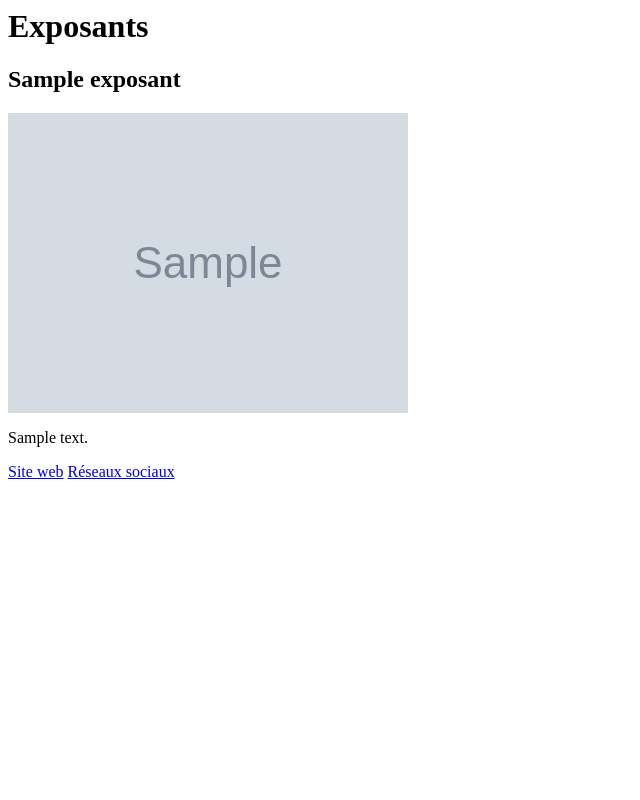
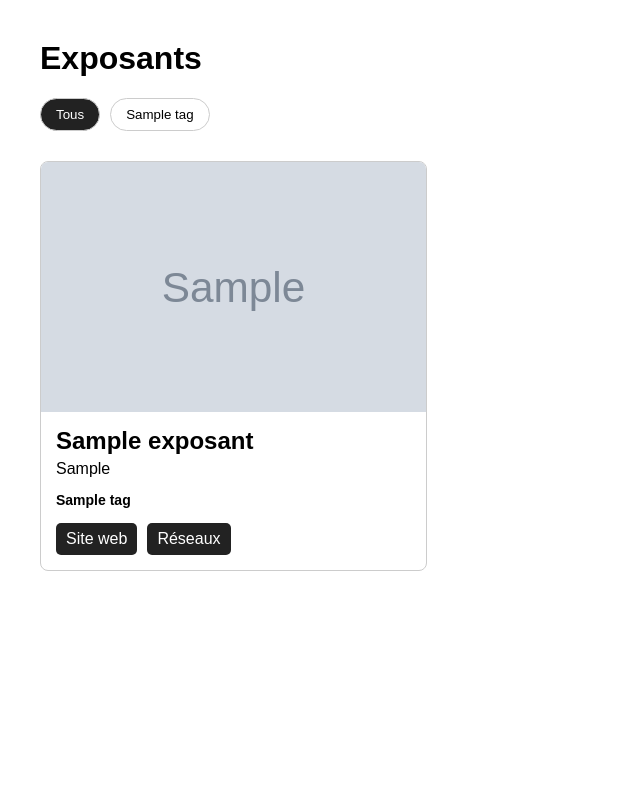
Before and after one commit to Lola-Lfc/Festindieval, a Laravel app: page /exposants in a window 1280 px wide. Shown: the whole page, without its empty margins (0-640 px from the left). Run offline with Laravel 12, Linux system fonts and the light colour scheme; tables that the repository leaves empty hold one stand-in row (values such as "Sample post"); grey boxes marked "Sample" are stand-in pictures; parts of the project's set-up code (start-up, migrations or seed data) failed here and were passed over.

Commit message:
Basic front for exposant

```diff
--- a/SiteWeb/app/Http/Controllers/ExposantsController.php
+++ b/SiteWeb/app/Http/Controllers/ExposantsController.php
@@ -3,13 +3,15 @@
 namespace App\Http\Controllers;
 
 use App\Models\Exposant;
+use App\Models\Tag;
 
 class ExposantsController extends Controller
 {
     public function index()
     {
         $exposants = Exposant::all();
+        $tags = Tag::all();
 
-        return view('exposants', compact('exposants'));
+        return view('exposants', compact('exposants', 'tags'));
     }
 }
--- a/SiteWeb/app/Models/Exposant.php
+++ b/SiteWeb/app/Models/Exposant.php
@@ -7,4 +7,9 @@ use Illuminate\Database\Eloquent\Model;
 class Exposant extends Model
 {
     protected $guarded = [];
+
+    public function tag()
+    {
+        return $this->belongsTo(Tag::class);
+    }
 }
--- /dev/null
+++ b/SiteWeb/public/css/exposants.css
@@ -0,0 +1,102 @@
+body {
+    font-family: Arial, sans-serif;
+    margin: 40px;
+}
+
+.filtres {
+    display: flex;
+    flex-wrap: wrap;
+    gap: 10px;
+    margin-bottom: 30px;
+}
+
+.filtre {
+    padding: 8px 15px;
+    border: 1px solid #ccc;
+    background: white;
+    border-radius: 20px;
+    cursor: pointer;
+}
+
+.filtre.actif {
+    background: #222;
+    color: white;
+}
+
+.exposants-container {
+    display: grid;
+    grid-template-columns: repeat(3, 1fr);
+    gap: 20px;
+    align-items: start;
+}
+
+.exposant-card {
+    border: 1px solid #ccc;
+    border-radius: 8px;
+    overflow: hidden;
+    display: flex;
+    flex-direction: column;
+    cursor: pointer;
+}
+
+.exposant-card img {
+    width: 100%;
+    height: 250px;
+    object-fit: cover;
+}
+
+.exposant-content {
+    padding: 15px;
+}
+
+.exposant-content h2 {
+    margin-top: 0;
+    margin-bottom: 5px;
+}
+
+.activite {
+    margin: 5px 0;
+}
+
+.tag {
+    font-size: 14px;
+    font-weight: bold;
+}
+
+.liens {
+    display: flex;
+    gap: 10px;
+    margin-top: 15px;
+}
+
+.liens a {
+    padding: 7px 10px;
+    background: #222;
+    color: white;
+    text-decoration: none;
+    border-radius: 5px;
+}
+
+.description {
+    display: none;
+    margin-top: 15px;
+    padding-top: 15px;
+    border-top: 1px solid #ccc;
+    line-height: 1.4;
+}
+
+.exposant-card.ouvert .description {
+    display: block;
+}
+
+@media (max-width: 900px) {
+    .exposants-container {
+        grid-template-columns: repeat(2, 1fr);
+    }
+}
+
+@media (max-width: 600px) {
+    .exposants-container {
+        grid-template-columns: 1fr;
+    }
+}
--- a/SiteWeb/resources/views/exposants.blade.php
+++ b/SiteWeb/resources/views/exposants.blade.php
@@ -1,17 +1,107 @@
+<!DOCTYPE html>
+<html lang="fr">
+<head>
+    <meta charset="UTF-8">
+    <title>Exposants</title>
+    <link rel="stylesheet" href="{{ asset('css/exposants.css') }}">
+</head>
+<body>
+
 <h1>Exposants</h1>
 
+<div class="filtres">
+    <button class="filtre actif" data-tag="tous">Tous</button>
+
+    @foreach ($tags as $tag)
+        <button class="filtre" data-tag="{{ $tag->id }}">
+            {{ $tag->nom }}
+        </button>
+    @endforeach
+</div>
+
+<div class="exposants-container">
+
     @foreach ($exposants as $exposant)
-    <h2>{{ $exposant->nom }}</h2>
+
+        <div class="exposant-card" data-tag="{{ $exposant->tag_id }}">
 
             <img src="{{ asset($exposant->logo) }}" alt="{{ $exposant->nom }}">
 
-    <p>{{ $exposant->description }}</p>
+            <div class="exposant-content">
+
+                <h2>{{ $exposant->nom }}</h2>
+
+                @if ($exposant->activite)
+                    <p class="activite">
+                        {{ $exposant->activite }}
+                    </p>
+                @endif
+
+                @if ($exposant->tag)
+                    <p class="tag">
+                        {{ $exposant->tag->nom }}
+                    </p>
+                @endif
+
+                <div class="liens">
 
                     @if ($exposant->site_web)
-        <a href="{{ $exposant->site_web }}" target="_blank">Site web</a>
+                        <a href="{{ $exposant->site_web }}" target="_blank">
+                            Site web
+                        </a>
                     @endif
 
                     @if ($exposant->reseaux)
-        <a href="{{ $exposant->reseaux }}" target="_blank">Réseaux sociaux</a>
+                        <a href="{{ $exposant->reseaux }}" target="_blank">
+                            Réseaux
+                        </a>
                     @endif
+
+                </div>
+
+                <div class="description">
+                    {{ $exposant->description }}
+                </div>
+
+            </div>
+
+        </div>
+
     @endforeach
+
+</div>
+
+<script>
+    const filtres = document.querySelectorAll('.filtre')
+    const exposants = document.querySelectorAll('.exposant-card')
+
+    filtres.forEach(filtre => {
+        filtre.addEventListener('click', () => {
+            const tag = filtre.dataset.tag
+
+            filtres.forEach(bouton => bouton.classList.remove('actif'))
+            filtre.classList.add('actif')
+
+            exposants.forEach(exposant => {
+                if (tag === 'tous' || exposant.dataset.tag === tag) {
+                    exposant.style.display = 'flex'
+                } else {
+                    exposant.style.display = 'none'
+                }
+            })
+        })
+    })
+
+    exposants.forEach(exposant => {
+        exposant.addEventListener('click', evenement => {
+            if (evenement.target.closest('a')) {
+                return
+            }
+
+            exposant.classList.toggle('ouvert')
+        })
+    })
+</script>
+
+</body>
+</html>
```
Lines whose indentation alone changed are shown as unchanged.
